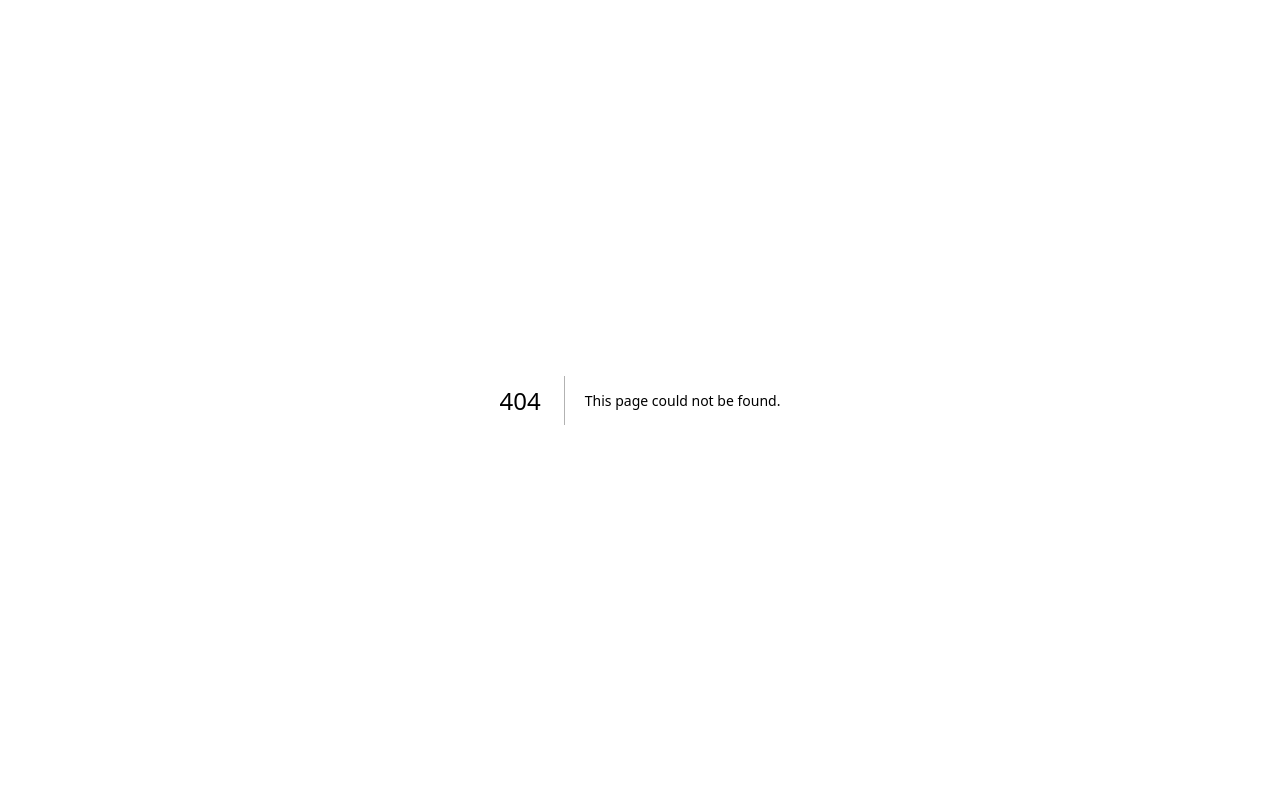
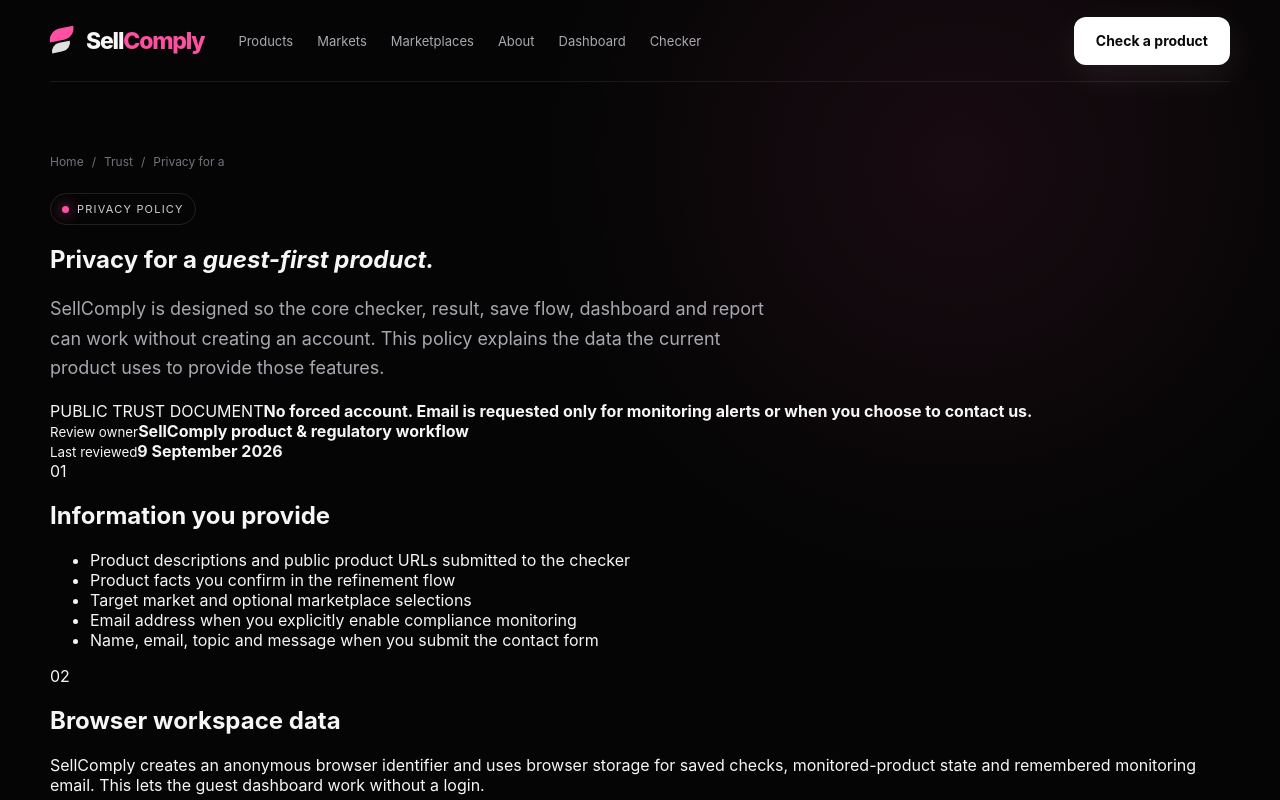
Before and after one commit to SviatF/sell-comply, a Next.js app: page /privacy in a window 1280 px wide. Before the commit this address had no page. Shown: the top 800 px of the page. Built offline with nearby package versions, Linux system fonts and the light colour scheme.

Commit message:
Add privacy trust page

```diff
--- /dev/null
+++ b/app/privacy/page.tsx
@@ -0,0 +1,80 @@
+import type { Metadata } from "next";
+import TrustPolicyPage from "@/app/components/TrustPolicyPage";
+
+export const metadata: Metadata = {
+  title: "Privacy Policy",
+  description: "How SellComply handles browser identifiers, saved checks, monitoring emails, product inputs, analytics events and contact messages.",
+  alternates: { canonical: "/privacy" },
+};
+
+export default function PrivacyPage() {
+  return (
+    <TrustPolicyPage
+      eyebrow="PRIVACY POLICY"
+      title="Privacy for a"
+      accent="guest-first product."
+      lead="SellComply is designed so the core checker, result, save flow, dashboard and report can work without creating an account. This policy explains the data the current product uses to provide those features."
+      lastUpdated="9 September 2026"
+      summary="No forced account. Email is requested only for monitoring alerts or when you choose to contact us."
+      sections={[
+        {
+          title: "Information you provide",
+          bullets: [
+            "Product descriptions and public product URLs submitted to the checker",
+            "Product facts you confirm in the refinement flow",
+            "Target market and optional marketplace selections",
+            "Email address when you explicitly enable compliance monitoring",
+            "Name, email, topic and message when you submit the contact form",
+          ],
+        },
+        {
+          title: "Browser workspace data",
+          paragraphs: [
+            "SellComply creates an anonymous browser identifier and uses browser storage for saved checks, monitored-product state and remembered monitoring email. This lets the guest dashboard work without a login.",
+          ],
+        },
+        {
+          title: "Product analytics",
+          paragraphs: [
+            "The current product records limited first-party product events such as checker starts/completions, refinement, save, monitoring, dashboard opens, market comparisons and report actions. Event records can include the anonymous browser identifier, page path and product/market slugs.",
+          ],
+        },
+        {
+          title: "How information is used",
+          bullets: [
+            "Provide the requested compliance screening",
+            "Persist saved checks and monitoring state",
+            "Deliver monitoring alerts when enabled",
+            "Understand product usage and improve the workflow",
+            "Respond to contact and correction requests",
+            "Protect and operate the service",
+          ],
+        },
+        {
+          title: "Storage and service infrastructure",
+          paragraphs: [
+            "Where configured, SellComply uses Cloudflare infrastructure and D1 storage for server-side records such as checks, monitoring subscriptions, events, regulatory data and contact submissions. Browser-local data remains on the user’s device unless a server sync path is used.",
+          ],
+        },
+        {
+          title: "Retention and deletion",
+          paragraphs: [
+            "Data is retained only while operationally useful for the feature or legal/administrative need that created it. Monitoring emails can be unsubscribed from alert communications. Requests about access or deletion can be submitted through the contact page.",
+          ],
+        },
+        {
+          title: "Third-party and public URLs",
+          paragraphs: [
+            "If you submit a public product URL, SellComply may retrieve the public page to resolve product information. Do not submit private URLs, credentials or information you are not authorized to provide.",
+          ],
+        },
+        {
+          title: "Children",
+          paragraphs: [
+            "SellComply is a business/product-compliance tool and is not designed for children. Do not knowingly submit personal information about children through the service.",
+          ],
+        },
+      ]}
+    />
+  );
+}
```
